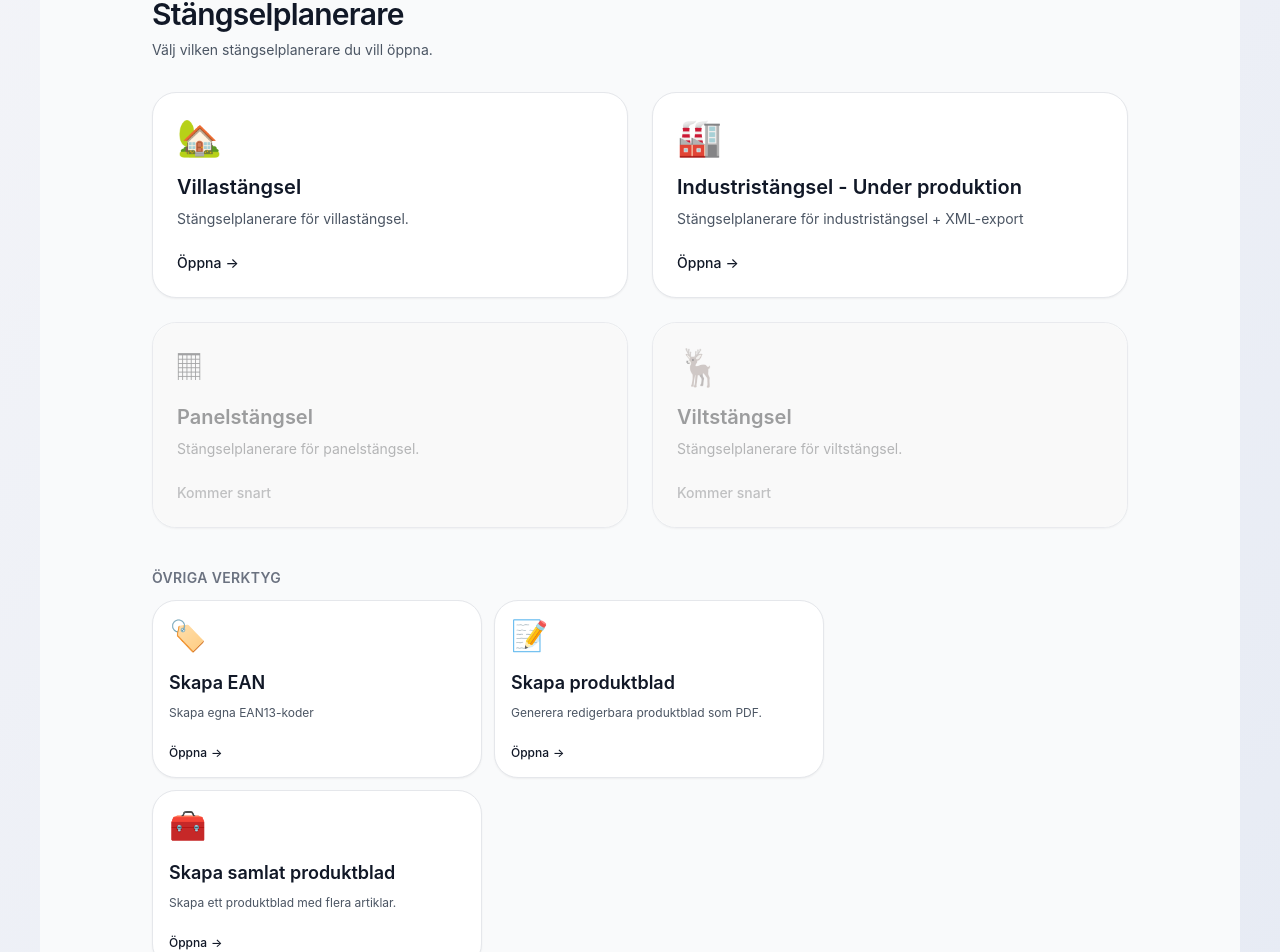
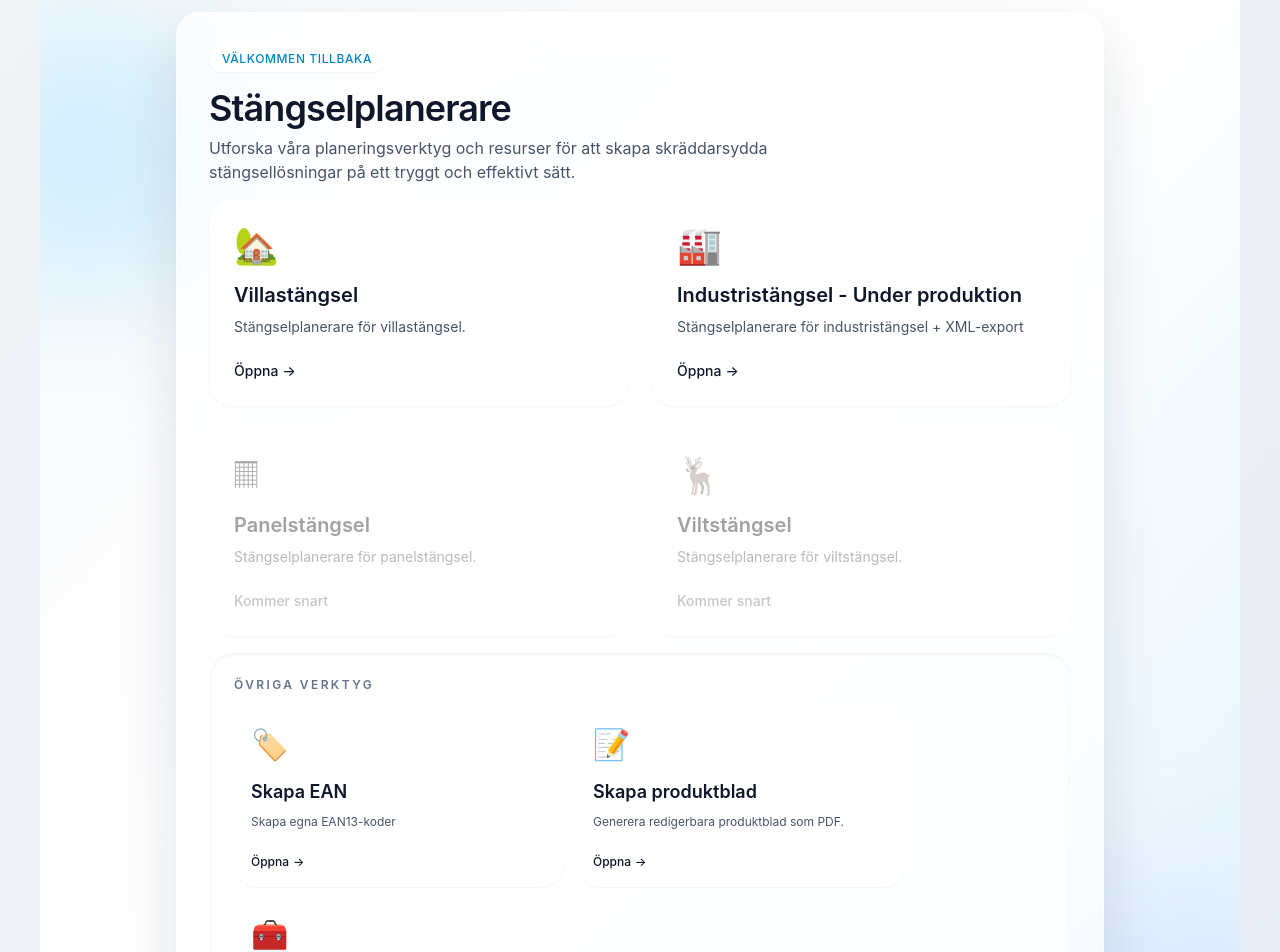
Before and after one commit to stockenb/saljstod-copy, a Next.js app: page / in a window 1280 px wide. Shown: the part 185-1137 px from the top of the page. Built offline with nearby package versions, Linux system fonts and the light colour scheme.

Commit message:
Redesign homepage background and cards

```diff
--- a/app/page.tsx
+++ b/app/page.tsx
@@ -64,14 +64,20 @@ function CardLink({ card }: { card: Card }) {
   const isInactive = !card.href; // tom href => inaktivt kort
 
   const baseClasses =
-    "group relative flex h-full flex-col rounded-2xl border border-neutral-200 bg-white shadow-sm transition focus:outline-none focus-visible:ring-2 focus-visible:ring-neutral-400";
-  const hoverActive = !isInactive ? "hover:-translate-y-0.5 hover:shadow-md" : "";
+    "group relative flex h-full flex-col rounded-2xl border border-white/40 bg-white/80 shadow-sm transition backdrop-blur-sm focus:outline-none focus-visible:ring-2 focus-visible:ring-sky-200 focus-visible:ring-offset-2 focus-visible:ring-offset-white/60";
+  const hoverActive = !isInactive
+    ? "hover:-translate-y-1 hover:border-white/60 hover:shadow-lg hover:shadow-slate-900/10"
+    : "";
   const padding = isCompact ? "p-4" : "p-6";
-  const titleClasses = `mt-4 font-semibold text-neutral-900 ${isCompact ? "text-lg" : "text-xl"}`;
-  const descriptionClasses = `mt-2 text-neutral-600 ${isCompact ? "text-xs" : "text-sm"}`;
+  const titleClasses = `mt-4 font-semibold text-slate-900 ${
+    isCompact ? "text-lg" : "text-xl"
+  }`;
+  const descriptionClasses = `mt-2 text-slate-600 ${
+    isCompact ? "text-xs" : "text-sm"
+  }`;
   const ctaClasses = `mt-auto inline-flex items-center gap-1 pt-6 font-medium ${
     isCompact ? "text-xs" : "text-sm"
-  } ${isInactive ? "text-neutral-500" : "text-neutral-900"}`;
+  } ${isInactive ? "text-slate-500" : "text-slate-900"}`;
 
   const content = (
     <>
@@ -94,7 +100,7 @@ function CardLink({ card }: { card: Card }) {
       {isInactive && (
         <>
           <div
-            className="pointer-events-none absolute inset-0 rounded-2xl bg-neutral-100/50"
+            className="pointer-events-none absolute inset-0 rounded-2xl bg-white/50"
             aria-hidden
           />
           <div className="pointer-events-none absolute inset-0 rounded-2xl backdrop-grayscale backdrop-opacity-80" aria-hidden />
@@ -130,12 +136,30 @@ function CardLink({ card }: { card: Card }) {
 
 export default function HomePage() {
   return (
-    <main className="min-h-screen w-full bg-neutral-50">
-      <section className="mx-auto flex max-w-5xl flex-col gap-8 px-6 py-16">
+    <main className="relative min-h-screen w-full overflow-hidden bg-gradient-to-br from-slate-50 via-white to-sky-100">
+      <div
+        className="pointer-events-none absolute -left-24 top-20 h-72 w-72 rounded-full bg-sky-200/60 blur-3xl"
+        aria-hidden
+      />
+      <div
+        className="pointer-events-none absolute -right-24 bottom-0 h-80 w-80 rounded-full bg-indigo-200/40 blur-3xl"
+        aria-hidden
+      />
+      <div
+        className="pointer-events-none absolute inset-x-1/2 top-1/3 h-64 w-[36rem] -translate-x-1/2 rounded-full bg-white/60 blur-3xl"
+        aria-hidden
+      />
+      <section className="relative z-10 mx-auto flex w-full max-w-5xl flex-col gap-10 px-6 py-20 sm:px-12">
+        <div className="flex flex-col gap-4 rounded-3xl border border-white/60 bg-white/70 p-8 shadow-[0_25px_60px_rgba(15,23,42,0.12)] backdrop-blur-xl">
           <div>
-          <h1 className="text-3xl font-semibold tracking-tight text-neutral-900">Stängselplanerare</h1>
-          <p className="mt-2 text-sm text-neutral-600">
-            Välj vilken stängselplanerare du vill öppna.
+            <span className="inline-flex items-center rounded-full border border-white/60 bg-white/70 px-3 py-1 text-xs font-medium uppercase tracking-wider text-sky-600 shadow-sm">
+              Välkommen tillbaka
+            </span>
+            <h1 className="mt-4 text-3xl font-semibold tracking-tight text-slate-900 sm:text-4xl">
+              Stängselplanerare
+            </h1>
+            <p className="mt-2 max-w-xl text-sm leading-relaxed text-slate-600 sm:text-base">
+              Utforska våra planeringsverktyg och resurser för att skapa skräddarsydda stängsellösningar på ett tryggt och effektivt sätt.
             </p>
           </div>
           <div className="grid grid-cols-1 gap-6 sm:grid-cols-2">
@@ -143,14 +167,15 @@ export default function HomePage() {
               <CardLink key={`${card.title}-${card.href || card.title}`} card={card} />
             ))}
           </div>
-        <div className="pt-2">
-          <h3 className="text-sm font-semibold uppercase tracking-wide text-neutral-500">
+          <div className="flex flex-col gap-4 rounded-2xl border border-white/50 bg-white/60 p-6 shadow-inner">
+            <h3 className="text-xs font-semibold uppercase tracking-[0.2em] text-slate-500">
               Övriga verktyg
             </h3>
-          <div className="mt-3 grid max-w-2xl grid-cols-1 gap-3 sm:grid-cols-2">
+            <div className="grid max-w-2xl grid-cols-1 gap-3 sm:grid-cols-2">
               {secondaryCards.map((card) => (
                 <CardLink key={`${card.title}-${card.href}`} card={card} />
               ))}
+            </div>
           </div>
         </div>
       </section>
```
Lines whose indentation alone changed are shown as unchanged.
